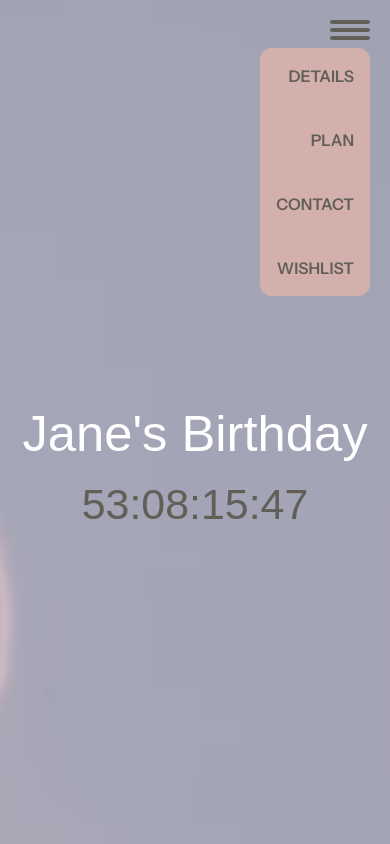
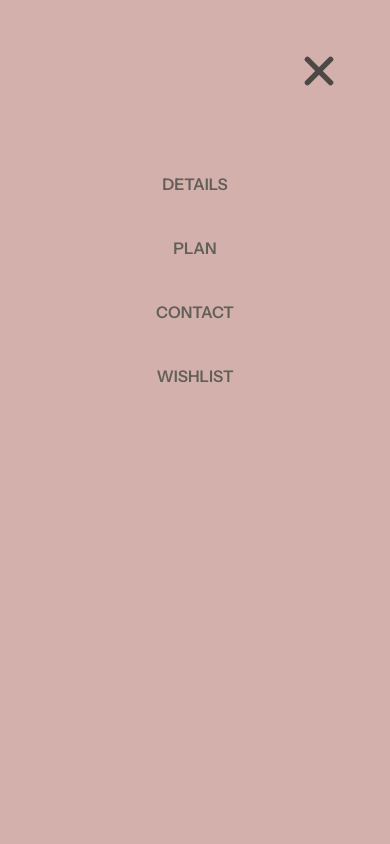
Before and after one commit to mn46/birthday-invitation, a Next.js app: page / in a window 390 px wide. Both pictures are taken after a click on the button 350 px from the left and 32 px from the top of the page. Shown: the top 844 px of the page. Built offline with nearby package versions, Linux system fonts and the light colour scheme; no server answers; the database is empty; a web font is replaced by a local one.

Commit message:
Alter mobile navigation design to give more space for user to click

```diff
--- a/app/(components)/Navigation.jsx
+++ b/app/(components)/Navigation.jsx
@@ -1,6 +1,8 @@
 "use client";
 
 import { useState } from "react";
+import close from "../close.svg";
+import Image from "next/image";
 
 const Navigation = () => {
   const [isOpen, setIsOpen] = useState(false);
@@ -16,23 +18,38 @@ const Navigation = () => {
         <div className="border-2 border-text w-10 mb-1 rounded-full"></div>
       </button>
       <ul
-        className={`flex flex-col md:flex-row gap-10 justify-end md:mx-10 mb-6 py-4 md:py-0 px-4 md:px-0 text-text font-instrument-sans ${
+        className={`flex flex-col md:flex-row gap-10 md:justify-end md:mx-10 mb-6 py-4 md:py-0 px-4 md:px-0 text-text font-instrument-sans ${
           isOpen
-            ? "absolute top-12 bg-primary md:bg-transparent rounded-xl"
+            ? "fixed md:static top-0 left-0 w-screen h-screen md:h-full md:w-full bg-primary md:bg-transparent items-center md:items-start"
             : "hidden md:flex"
         }`}
       >
+        {isOpen && (
+          <li className="block md:hidden self-end p-10">
+            <button onClick={() => setIsOpen(false)}>
+              <Image src={close} alt="close icon" width={30} height={30} />
+            </button>
+          </li>
+        )}
         <li className="nav-link">
-          <a href="#details">details</a>
+          <a href="#details" onClick={() => setIsOpen(false)}>
+            details
+          </a>
         </li>
         <li className="nav-link">
-          <a href="#plan">plan</a>
+          <a href="#plan" onClick={() => setIsOpen(false)}>
+            plan
+          </a>
         </li>
         <li className="nav-link">
-          <a href="#contact">contact</a>
+          <a href="#contact" onClick={() => setIsOpen(false)}>
+            contact
+          </a>
         </li>
         <li className="nav-link">
-          <a href="#wishlist">wishlist</a>
+          <a href="#wishlist" onClick={() => setIsOpen(false)}>
+            wishlist
+          </a>
         </li>
       </ul>
     </div>
```
Also changed, not shown: app/close.svg (added).
